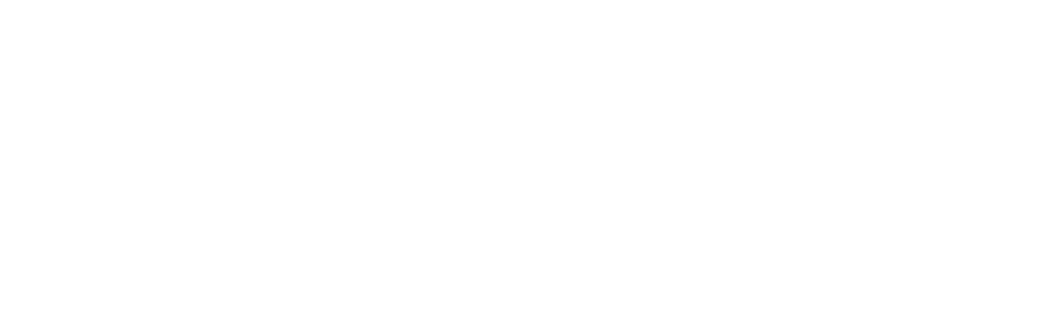
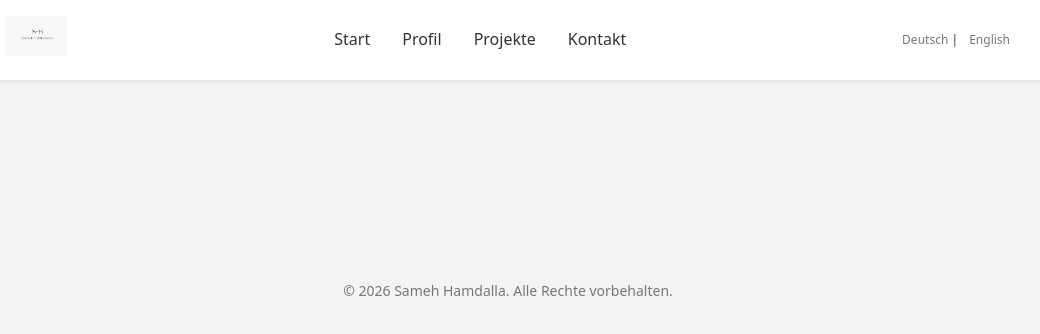
Before and after one commit to Sameh-Hamdalla/homepage, a plain HTML site: page projekte/projekte.html in a window 1280 px wide. Shown: the whole page, without its empty margins (132-1172 px from the left). Drawn offline with Linux system fonts and the light colour scheme.

Commit message:
Refactor HTML structure and update navigation links for improved accessibility and consistency

```diff
--- a/projekte/projekte.html
+++ b/projekte/projekte.html
@@ -1,11 +1,42 @@
 <!DOCTYPE html>
-<html lang="en">
+<html lang="de">
 <head>
     <meta charset="UTF-8">
     <meta name="viewport" content="width=device-width, initial-scale=1.0">
-    <title>Projekte</title>
+    <link rel="stylesheet" href="../styles.css">
+    <title>Projekte – Sameh Hamdalla</title>
 </head>
 <body>
 
+<header>
+    <div class="header-inner">
+        <a href="/index.html">
+            <img src="/bilder/logo.png" class="logo" alt="Logo">
+        </a>
+
+        <nav>
+            <ul>
+                <li><a href="/index.html">Start</a></li>
+                <li><a href="/profile/profile.html">Profil</a></li>
+                <li><a href="/projekte/projekte.html">Projekte</a></li>
+                <li><a href="/kontakt/kontakt.html">Kontakt</a></li>
+            </ul>
+        </nav>
+
+        <div class="language-switch">
+            <a href="/projekte.html">Deutsch</a> |
+            <a href="/projects-en.html">English</a>
+        </div>
+    </div>
+</header>
+
+<main class="container">
+    <!-- Projekte-Inhalt kommt hier -->
+</main>
+
+<footer>
+    <p>&copy; 2026 Sameh Hamdalla. Alle Rechte vorbehalten.</p>
+</footer>
+
 </body>
 </html>
```
